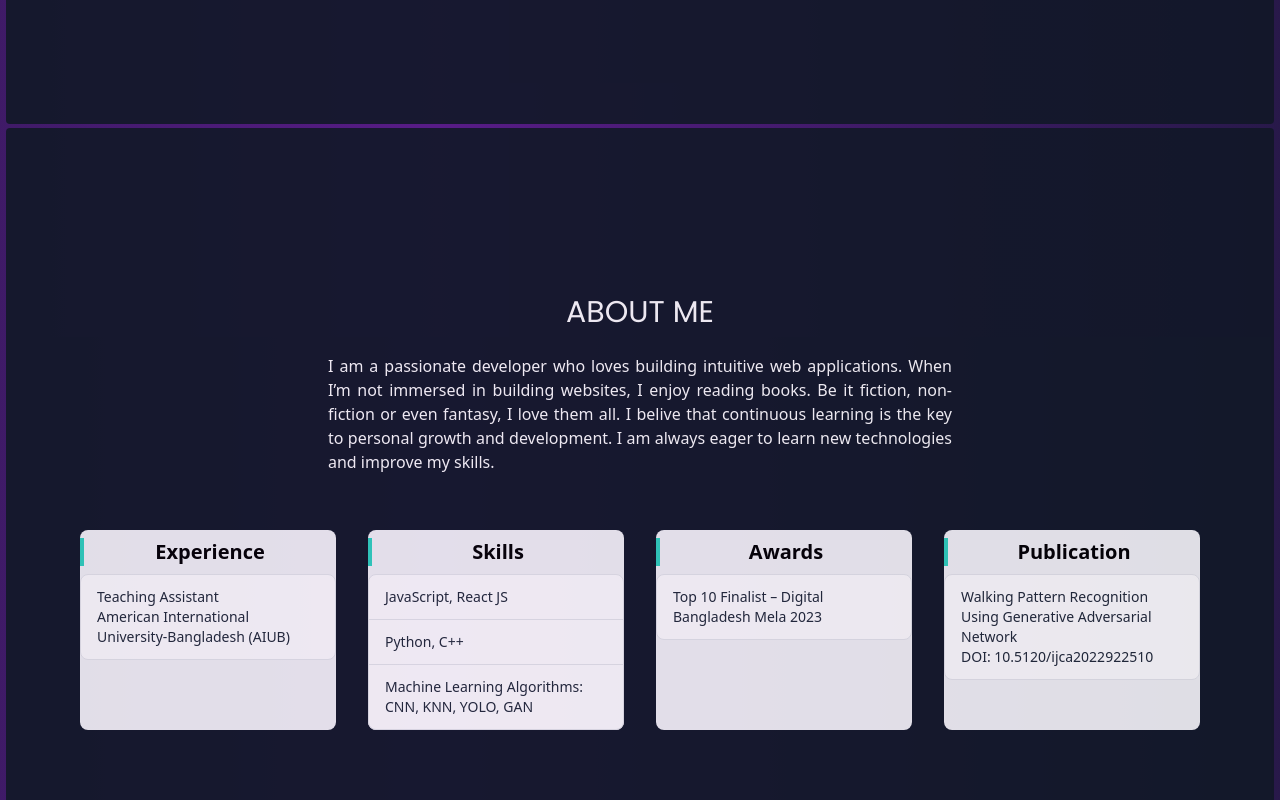
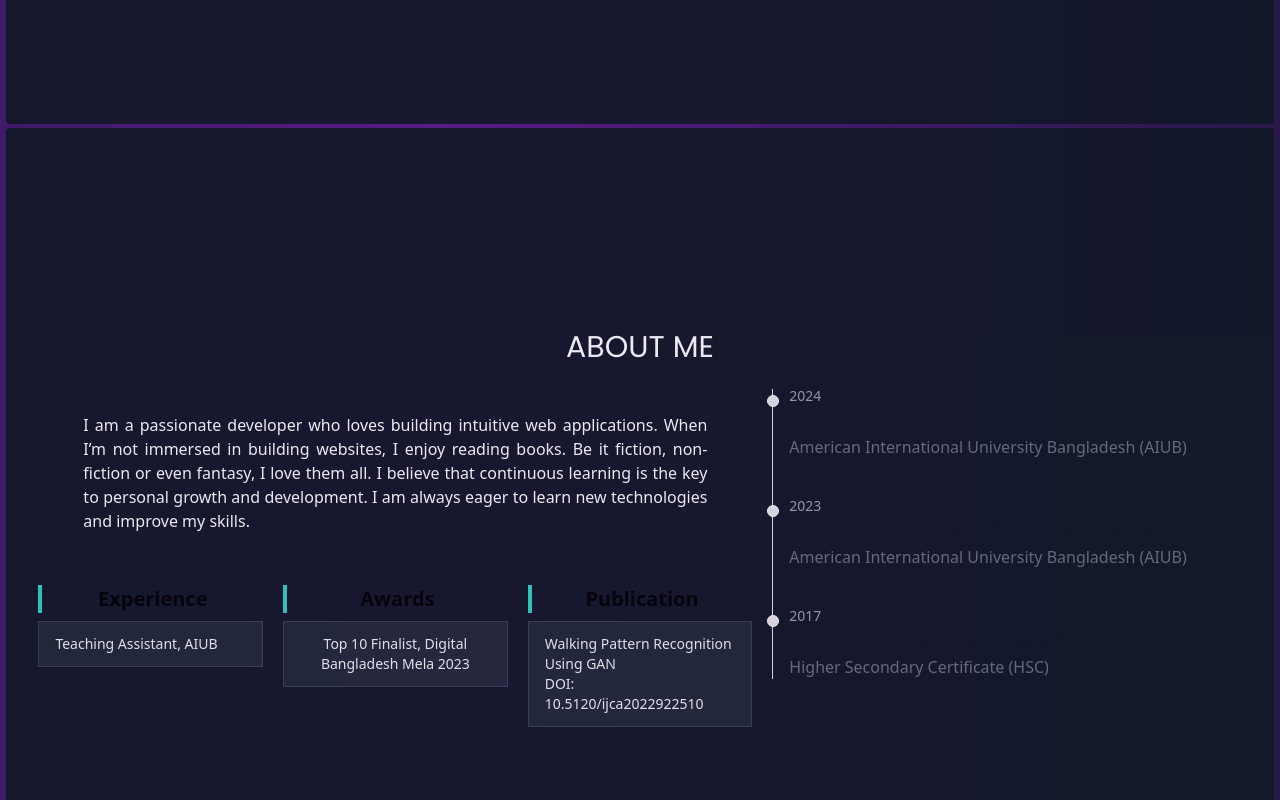
Before and after one commit to Sadi-Rahman/portfolio, a React (Vite) app: page / in a window 1280 px wide. Shown: the part 680-1480 px from the top of the page. Built offline with nearby package versions, Linux system fonts and the light colour scheme; what tailwindcss-intersect, tailwindcss-motion would draw is missing.

Commit message:
Added framer motion

```diff
--- a/package.json
+++ b/package.json
@@ -12,6 +12,7 @@
   "dependencies": {
     "@tailwindcss/vite": "^4.0.9",
     "@versoly/react-taos": "^0.1.0",
+    "motion": "^12.5.0",
     "react": "^19.0.0",
     "react-dom": "^19.0.0",
     "taos": "^1.0.5",
--- a/src/App.jsx
+++ b/src/App.jsx
@@ -4,7 +4,8 @@ import Navbar from "./components/Navbar";
 import Hero from "./components/Hero";
 import Projects from "./components/Projects";
 import Footer from "./components/Footer";
-import About from "./components/About";
+// import About from "./components/About";
+import Bento from "./components/Bento";
 
 function App() {
   return (
@@ -12,7 +13,8 @@ function App() {
       <div>
         <Navbar />
         <Hero />
-        <About />
+        <Bento />
+        {/* <About /> */}
         <Projects />
         <Footer />
       </div>
--- a/src/components/About.jsx
+++ b/src/components/About.jsx
@@ -17,50 +17,50 @@ const About = () => {
           improve my skills.
         </p>
         <div className="grid grid-cols-1 gap-4 lg:grid-cols-4 lg:gap-8 p-8">
-          <div className="h-auto min-w-0 w-64 rounded-lg bg-gray-100">
-            <h1 class="text-xl px-2 md:text-xl pl-2 my-2 border-l-4 font-bold border-teal-400  dark:text-gray-900">
+          <div className="h-auto min-w-0 w-64 rounded-lg bg-gray-800">
+            <h1 class="text-xl px-2 md:text-xl pl-2 my-2 border-l-4 font-bold border-teal-400  dark:text-gray-100">
               Experience
             </h1>
             <ul class="max-w-xs flex flex-col">
-              <li class="inline-flex items-center text-start gap-x-2 py-3 px-4 text-sm font-medium bg-white border border-gray-200 text-gray-800 -mt-px first:rounded-t-lg first:mt-0 last:rounded-b-lg">
+              <li class="inline-flex items-center text-start gap-x-2 py-3 px-4 text-sm font-medium bg-gray-800 border border-gray-700 text-gray-100 -mt-px first:rounded-t-lg first:mt-0 last:rounded-b-lg">
                 Teaching Assistant <br /> American International
                 University-Bangladesh (AIUB)
               </li>
             </ul>
           </div>
-          <div className="h-auto min-w-0 w-64 rounded-lg bg-gray-100">
-            <h1 class="text-xl px-2 md:text-xl pl-2 my-2 border-l-4 font-bold border-teal-400  dark:text-gray-900">
+          <div className="h-auto min-w-0 w-64 rounded-lg bg-gray-800">
+            <h1 class="text-xl px-2 md:text-xl pl-2 my-2 border-l-4 font-bold border-teal-400  dark:text-gray-100">
               Skills
             </h1>
             <ul class="max-w-xs flex flex-col">
-              <li class="inline-flex items-center gap-x-2 py-3 px-4 text-sm font-medium bg-white border border-gray-200 text-gray-800 -mt-px first:rounded-t-lg first:mt-0 last:rounded-b-lg">
+              <li class="inline-flex items-center gap-x-2 py-3 px-4 text-sm font-medium bg-gray-800 border border-gray-700 text-gray-100 -mt-px first:rounded-t-lg first:mt-0 last:rounded-b-lg">
                 JavaScript, React JS
               </li>
-              <li class="inline-flex items-center gap-x-2 py-3 px-4 text-sm font-medium bg-white border border-gray-200 text-gray-800 -mt-px first:rounded-t-lg first:mt-0 last:rounded-b-lg">
+              <li class="inline-flex items-center gap-x-2 py-3 px-4 text-sm font-medium bg-gray-800 border border-gray-700 text-gray-100 -mt-px first:rounded-t-lg first:mt-0 last:rounded-b-lg">
                 Python, C++
               </li>
-              <li class="inline-flex text-start items-center gap-x-2 py-3 px-4 text-sm font-medium bg-white border border-gray-200 text-gray-800 -mt-px first:rounded-t-lg first:mt-0 last:rounded-b-lg">
+              <li class="inline-flex text-left items-center gap-x-2 py-3 px-4 text-sm font-medium bg-gray-800 border border-gray-700 text-gray-100 -mt-px first:rounded-t-lg first:mt-0 last:rounded-b-lg">
                 Machine Learning Algorithms: CNN, KNN, YOLO, GAN
               </li>
             </ul>
           </div>
-          <div className="h-auto min-w-0 w-64 rounded-lg bg-gray-100">
-            <h1 class="text-xl px-2 md:text-xl pl-2 my-2 border-l-4 font-bold border-teal-400  dark:text-gray-900">
+          <div className="h-auto min-w-0 w-64 rounded-lg bg-gray-800">
+            <h1 class="text-xl px-2 md:text-xl pl-2 my-2 border-l-4 font-bold border-teal-400  dark:text-gray-100">
               Awards
             </h1>
             <ul class="max-w-xs flex flex-col">
-              <li class="inline-flex text-start items-center gap-x-2 py-3 px-4 text-sm font-medium bg-white border border-gray-200 text-gray-800 -mt-px first:rounded-t-lg first:mt-0 last:rounded-b-lg">
-                Top 10 Finalist – Digital Bangladesh Mela 2023
+              <li class="inline-flex text-left items-center gap-x-2 py-3 px-4 text-sm font-medium bg-gray-800 border border-gray-700 text-gray-100 -mt-px first:rounded-t-lg first:mt-0 last:rounded-b-lg">
+                Top 10 Finalist <br /> Digital Bangladesh Mela 2023
               </li>
             </ul>
           </div>
-          <div className="h-auto min-w-0 w-64 rounded-lg bg-gray-100">
-            <h1 class="text-xl px-2 md:text-xl pl-2 my-2 border-l-4 font-bold border-teal-400  dark:text-gray-900">
+          <div className="h-auto min-w-0 w-64 rounded-lg bg-gray-800">
+            <h1 class="text-xl px-2 md:text-xl pl-2 my-2 border-l-4 font-bold border-teal-400  dark:text-gray-100">
               Publication
             </h1>
             <ul class="max-w-xs flex flex-col">
-              <li class="inline-flex text-start items-center gap-x-2 py-3 px-4 text-sm font-medium bg-white border border-gray-200 text-gray-800 -mt-px first:rounded-t-lg first:mt-0 last:rounded-b-lg">
-                <p>
+              <li class="inline-flex items-center  gap-x-2 py-3 px-4 text-sm font-medium bg-gray-800 border border-gray-700 text-gray-100 -mt-px first:rounded-t-lg first:mt-0 last:rounded-b-lg">
+                <p class="text-left">
                   Walking Pattern Recognition Using Generative Adversarial
                   Network
                   <br />
--- /dev/null
+++ b/src/components/Bento.jsx
@@ -0,0 +1,97 @@
+import React from "react";
+import { motion } from "framer-motion";
+const Bento = () => {
+  return (
+    <section
+      id="about"
+      className="bg-gray-900 opacity-90 max-w-[99%] mx-auto m-1 rounded min-h-screen flex items-center justify-center p-4"
+    >
+      <div className="py-8 px-4 mx-auto w-full max-w-screen-xl text-center lg:py-16">
+        <h1 className="text-white font-poppins text-3xl mb-6">ABOUT ME</h1>
+        <div className="grid grid-cols-1 md:grid-cols-5 gap-5">
+          <div className="md:col-span-3 row-span-3">
+            <motion.p
+              className="text-white text-justify max-w-2xl p-6 mx-auto"
+              initial={{ opacity: 0, y: 50 }}
+              whileInView={{ opacity: 1, y: 0 }}
+              viewport={{ once: false, amount: 0.5 }}
+              transition={{ duration: 0.5, ease: "easeOut" }}
+            >
+              I am a passionate developer who loves building intuitive web
+              applications. When I’m not immersed in building websites, I enjoy
+              reading books. Be it fiction, non-fiction or even fantasy, I love
+              them all. I believe that continuous learning is the key to
+              personal growth and development. I am always eager to learn new
+              technologies and improve my skills.
+            </motion.p>
+          </div>
+          <motion.div
+            className="md:col-span-2 row-span-5"
+            initial={{ opacity: 0, x: 50 }}
+            whileInView={{ opacity: 1, x: 0 }}
+            viewport={{ once: false, amount: 0.5 }}
+            transition={{ duration: 0.5, ease: "easeOut" }}
+          >
+            <ol className="relative border-s border-gray-200 dark:border-gray-700">
+              {["2024", "2023", "2017"].map((date, index) => (
+                <li key={index} className="mb-10 ms-4">
+                  <div className="absolute w-3 h-3 bg-gray-200 rounded-full mt-1.5 -start-1.5 border border-white dark:border-gray-900 dark:bg-gray-700"></div>
+                  <time className="mb-1 block text-left text-sm font-normal leading-none text-gray-400 dark:text-gray-500">
+                    {date}
+                  </time>
+                  <h3 className="text-lg text-left font-semibold text-gray-900 dark:text-white">
+                    {index === 0 && "Master of Science in Computer Science"}
+                    {index === 1 && "Bachelor of Science in Computer Science"}
+                    {index === 2 && "Higher Secondary Certificate (HSC)"}
+                  </h3>
+                  <p className="text-base text-left font-normal text-gray-500 dark:text-gray-400">
+                    {index === 0 &&
+                      "American International University Bangladesh (AIUB)"}
+                    {index === 1 &&
+                      "American International University Bangladesh (AIUB)"}
+                    {index === 2 && "Higher Secondary Certificate (HSC)"}
+                  </p>
+                </li>
+              ))}
+            </ol>
+          </motion.div>
+          {["Experience", "Awards", "Publication"].map((title, index) => (
+            <div key={index} className="md:col-span-1 row-span-2">
+              <h1 className="text-xl px-2 md:text-xl pl-2 my-2 border-l-4 font-bold border-teal-400 dark:text-gray-100">
+                {title}
+              </h1>
+              <motion.ul
+                className="max-w-xs flex flex-col mx-auto"
+                initial={{ opacity: 0, y: 50 }}
+                whileInView={{ opacity: 1, y: 0 }}
+                viewport={{ once: false, amount: 0.6 }}
+                transition={{ duration: 0.6, ease: "easeOut" }}
+              >
+                <li className="flex items-center gap-x-2 py-3 px-4 text-sm font-medium bg-gray-800 border border-gray-700 text-gray-100 mx-auto md:mx-0">
+                  {index === 0 && "Teaching Assistant, AIUB"}
+                  {index === 1 &&
+                    "Top 10 Finalist, Digital Bangladesh Mela 2023"}
+                  {index === 2 && (
+                    <p className="text-left">
+                      Walking Pattern Recognition Using GAN
+                      <br />
+                      <a
+                        className="no-underline hover:underline"
+                        href="http://dx.doi.org/10.5120/ijca2022922510"
+                        target="_blank"
+                      >
+                        DOI: 10.5120/ijca2022922510
+                      </a>
+                    </p>
+                  )}
+                </li>
+              </motion.ul>
+            </div>
+          ))}
+        </div>
+      </div>
+    </section>
+  );
+};
+
+export default Bento;
--- a/src/components/Footer.jsx
+++ b/src/components/Footer.jsx
@@ -1,5 +1,5 @@
 import React from "react";
-
+import { motion } from "framer-motion";
 const Footer = () => {
   return (
     <footer
@@ -45,14 +45,20 @@ const Footer = () => {
             </div>
           </div>
 
-          <div className="flex flex-col items-center gap-4">
+          <motion.div
+            className="flex flex-col items-center gap-4"
+            initial={{ opacity: 0, x: 50 }}
+            whileInView={{ opacity: 1, x: 0 }}
+            viewport={{ once: false, amount: 0.4 }}
+            transition={{ duration: 0.4, ease: "easeOut" }}
+          >
             <a
               href="src\assets\Resume_of_Md_Abu_Bakar_Siddique_Sadi.pdf"
               className="border border-white px-8 py-3 text-white font-semibold text-lg rounded-md hover:bg-white hover:text-gray-900 transition-colors"
             >
               GET MY RÉSUMÉ
             </a>
-          </div>
+          </motion.div>
         </div>
       </div>
     </footer>
--- a/src/components/Hero.jsx
+++ b/src/components/Hero.jsx
@@ -1,13 +1,23 @@
+import { motion } from "framer-motion";
+
 const Hero = () => {
   return (
     <section
       id="home"
       class="bg-gray-900 opacity-90 max-w-[99%] mx-auto m-1 rounded h-screen flex items-center justify-center "
+
+      // Animates only the first time it's in view
     >
       <div class="py-8 px-4 mx-auto max-w-screen-xl text-center lg:py-16">
-        <h1 class="text-white font-poppins text-5xl ">
+        <motion.h1
+          class="text-white font-poppins text-5xl"
+          initial={{ opacity: 0, y: 50 }}
+          whileInView={{ opacity: 1, y: 0 }}
+          viewport={{ once: false, amount: 0.5 }}
+          transition={{ duration: 0.6, ease: "easeOut" }}
+        >
           Hello I'm <br /> MD ABU BAKAR SIDDIQUE SADI
-        </h1>
+        </motion.h1>
         <p class="text-center text-wrap text-white max-w-2xl p-6 mx-auto">
           I'm a computer science enthusiast. Always curious, always learning.
         </p>
```
Also changed, not shown: src/components/Projects.jsx (+12 -45 lines), 1 other file (tests, documents, lock files or other folders).
